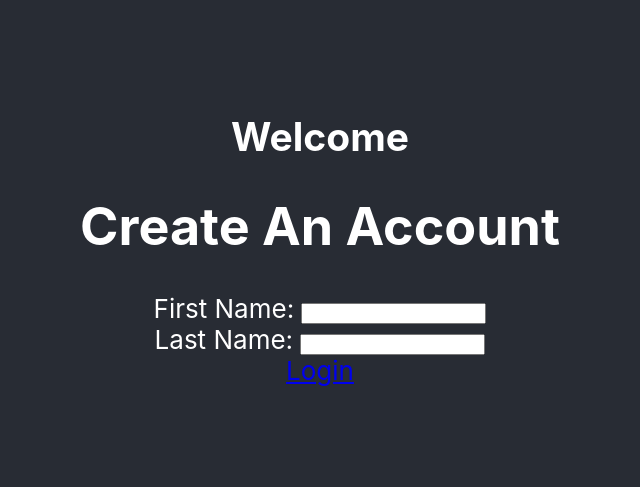
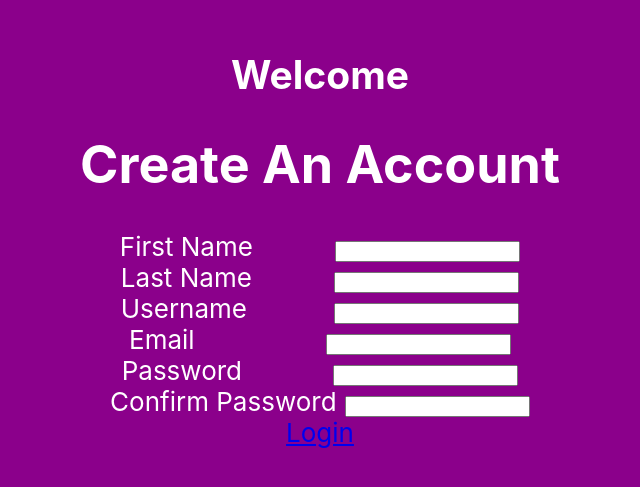
Before and after one commit to software-assignments-spring2021/spring-2020-crazy-phoenix, a React (Create React App) app in the folder app/front-end/: page /SignUp in a window 1280 px wide. Shown: the part 167-654 px from the top of the page, without its empty margins (320-960 px from the left). Built offline with nearby package versions, Linux system fonts and the light colour scheme.

Commit message:
Css files

```diff
--- a/app/front-end/src/App.css
+++ b/app/front-end/src/App.css
@@ -14,7 +14,7 @@
 }
 
 .App-header {
-  background-color: #282c34;
+  background-color: 	#8B008B;
   min-height: 100vh;
   display: flex;
   flex-direction: column;
@@ -28,6 +28,20 @@
   color: #61dafb;
 }
 
+label {
+  width: 40px;
+  line-height: 260px;
+}
+
+input#inputEmail{
+  flex: 0 0 200px;
+  margin-left: 35px;
+}
+input#inputPassword{
+  margin-left: 5px;
+}
+
+
 @keyframes App-logo-spin {
   from {
     transform: rotate(0deg);
--- a/app/front-end/src/App.js
+++ b/app/front-end/src/App.js
@@ -4,6 +4,7 @@ import logo from './logo.svg';
 import SignupForm from './SignUp.js'
 import LoginForm from './Login.js'
 import './App.css';
+
 
 function App() {
 
--- /dev/null
+++ b/app/front-end/src/SignUp.css
@@ -0,0 +1,26 @@
+
+
+
+input#firstName{
+    margin-left: 75px;
+}
+
+input#lastName{
+    margin-left: 75px;
+}
+
+input#username{
+    margin-left: 80px;
+}
+
+input#signUpEmail{
+    margin-left: 124px;
+}
+
+input#signUpPassword{
+    margin-left: 84px;
+}
+
+input#confirmPassword{
+    margin-left: 1px
+}
--- a/app/front-end/src/SignUp.js
+++ b/app/front-end/src/SignUp.js
@@ -1,5 +1,6 @@
 import React, { Component } from 'react';
 import { BrowserRouter as Router, Switch, Route } from "react-router-dom";
+import './SignUp.css';
 
 function SignupForm(){
     return(
@@ -7,8 +8,13 @@ function SignupForm(){
             <h2>Welcome</h2>
             <h1>Create An Account</h1>
             <form type='text' method='POST'>
-            First Name: <input type='text' id='firstName'/><br/>
-            Last Name: <input type='text' id='lastName' /><br/>
+            First Name <input type='text' id='firstName'/><br/>
+            Last Name <input type='text' id='lastName' /><br/>
+            Username <input type='text' id='username' /><br/>
+            Email <input type='email' id='signUpEmail'/><br/>
+            Password <input type='password' id='signUpPassword'/><br/>
+            Confirm Password <input type='password' id='confirmPassword'/><br/>
+
             </form>
         </div>
     )
```
